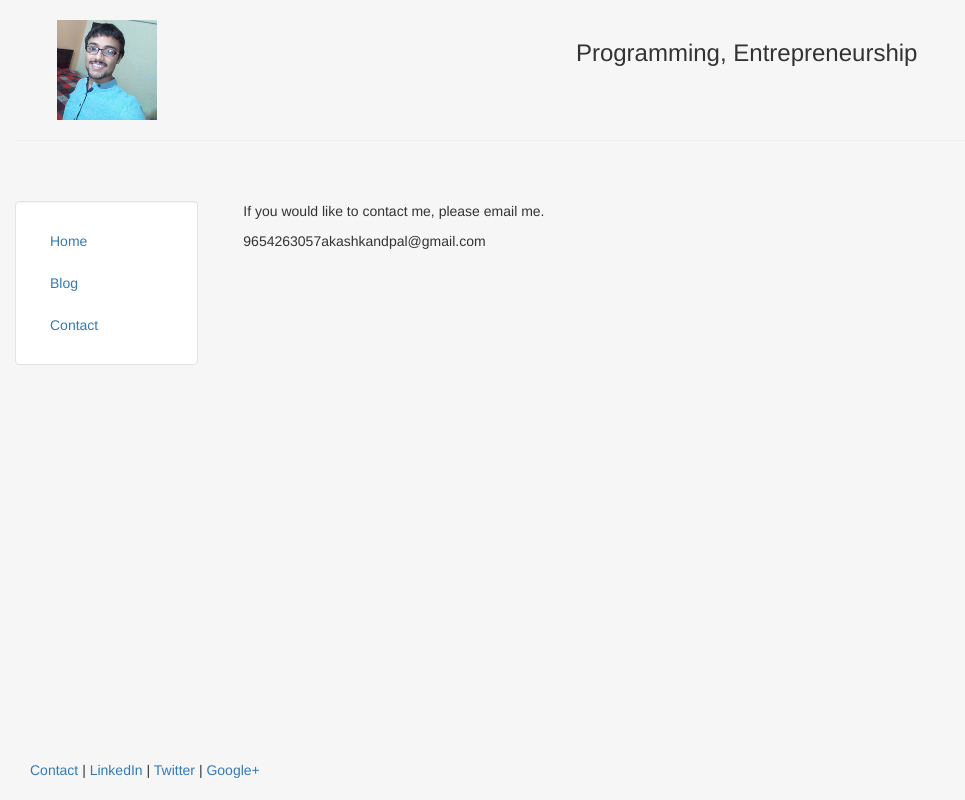
After one commit to harrypotter0/Python-web-development, a Django app: page /contact/ in a window 1280 px wide. The commit adds this page. Shown: the whole page, without its empty margins (0-965 px from the left). Run offline with Django 3.2, Linux system fonts and the light colour scheme; some libraries are stand-ins or nearby versions.

Commit message:
Contact page added

```diff
--- a/mywebsite/mysite/mysite/urls.py
+++ b/mywebsite/mysite/mysite/urls.py
@@ -19,5 +19,5 @@ from django.contrib import admin
 
 urlpatterns = [
     url(r'^admin/', admin.site.urls),
-    url(r'^$', include('personal.urls')),
+    url(r'^', include('personal.urls'))
 ]
--- /dev/null
+++ b/mywebsite/mysite/personal/templates/personal/basic.html
@@ -0,0 +1,6 @@
+{% extends "personal/header.html" %}
+{% block content %}
+	{% for c in content%}
+	   <p>{{c}}</p>
+	{% endfor %}
+{% endblock %}
--- a/mywebsite/mysite/personal/templates/personal/header.html
+++ b/mywebsite/mysite/personal/templates/personal/header.html
@@ -2,7 +2,7 @@
 <html lang="en">
 
 <head>
-	<title>Harrison Kinsley</title>
+	<title>Akash Kandpal</title>
 	<meta charset="utf-8" />
 	{% load staticfiles %}
 	<link rel="stylesheet" href="{% static 'personal/css/bootstrap.min.css' %}" type = "text/css"/>
@@ -28,7 +28,7 @@
 			  <div class="col-sm-10">
 				  <br>
 				  <center>
-				  <h3>Programming, Teaching, Entrepreneurship</h3>
+				  <h3>Programming, Entrepreneurship</h3>
 				  </center>
 			  </div>
 		</div><hr>
--- a/mywebsite/mysite/personal/urls.py
+++ b/mywebsite/mysite/personal/urls.py
@@ -3,4 +3,5 @@ from . import views
 
 urlpatterns = [
     url(r'^$', views.index, name='index'),
+    url(r'^contact/$', views.contact, name='contact')
 ]
--- a/mywebsite/mysite/personal/views.py
+++ b/mywebsite/mysite/personal/views.py
@@ -1,4 +1,8 @@
 from django.shortcuts import render
+from django.http import HttpResponse
 
 def index(request):
     return render(request, 'personal/home.html')
+
+def contact(request):
+    return render(request, 'personal/basic.html',{'content':['If you would like to contact me, please email me.','9654263057akashkandpal@gmail.com']})
```
